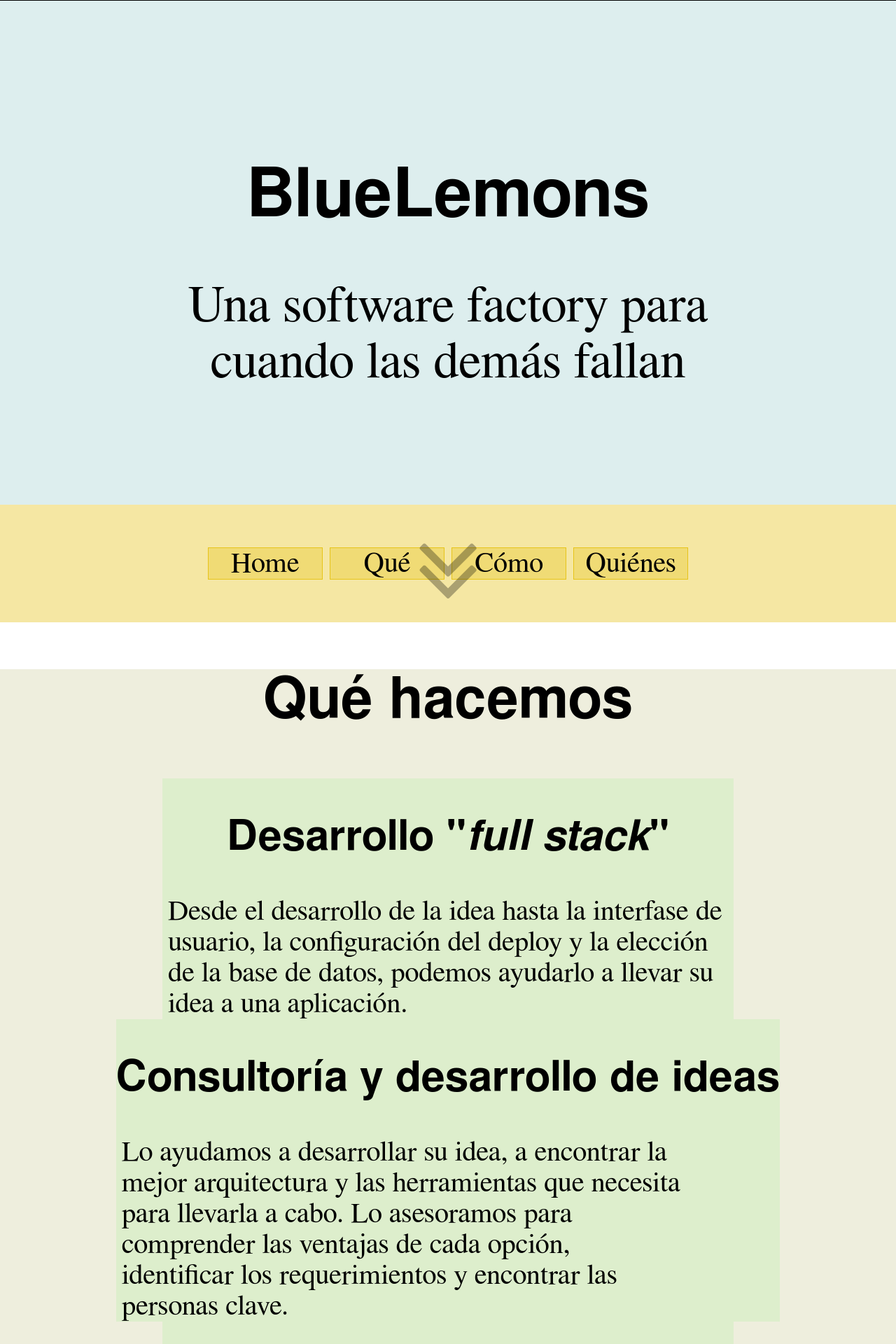
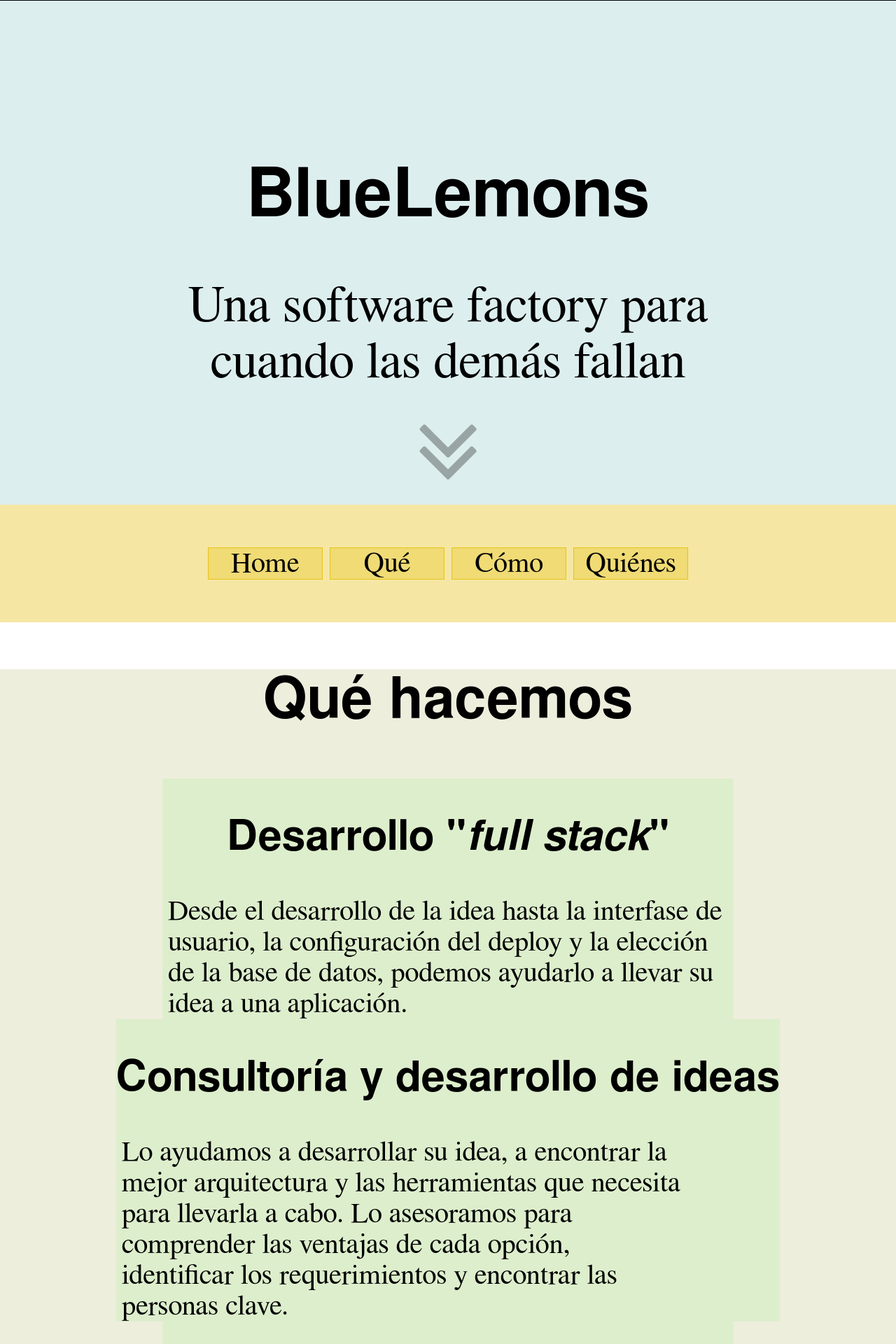
Before and after one commit to BlueLemon/bluelemons.github.io, a Jekyll site: the page index.html, which Jekyll copies as it is, in a window 1280 px wide. Shown: the top 1920 px of the page at 70% size. Built offline with Jekyll 4.4.1, drawn with Linux system fonts in a browser that asks for light colours.

Commit message:
Muevo el indicador al header.

```diff
--- a/css/landing.scss
+++ b/css/landing.scss
@@ -64,6 +64,7 @@ body > header {
   border-top: 1px solid black; // prevent top-margin.
   text-align: center;
   font-size: 1.2rem;
+  position: relative;
   h1 {
     margin-top: 25vh;
     font-size: 2em;
@@ -80,9 +81,9 @@ body > header {
     text-align: center;
     text-decoration: none;
     position: absolute;
-    bottom: 1%;
+    bottom: 0;
     left: 0;
-    width: 100%;
+    right: 0;
     opacity: 0.3;
   }
 }
```
